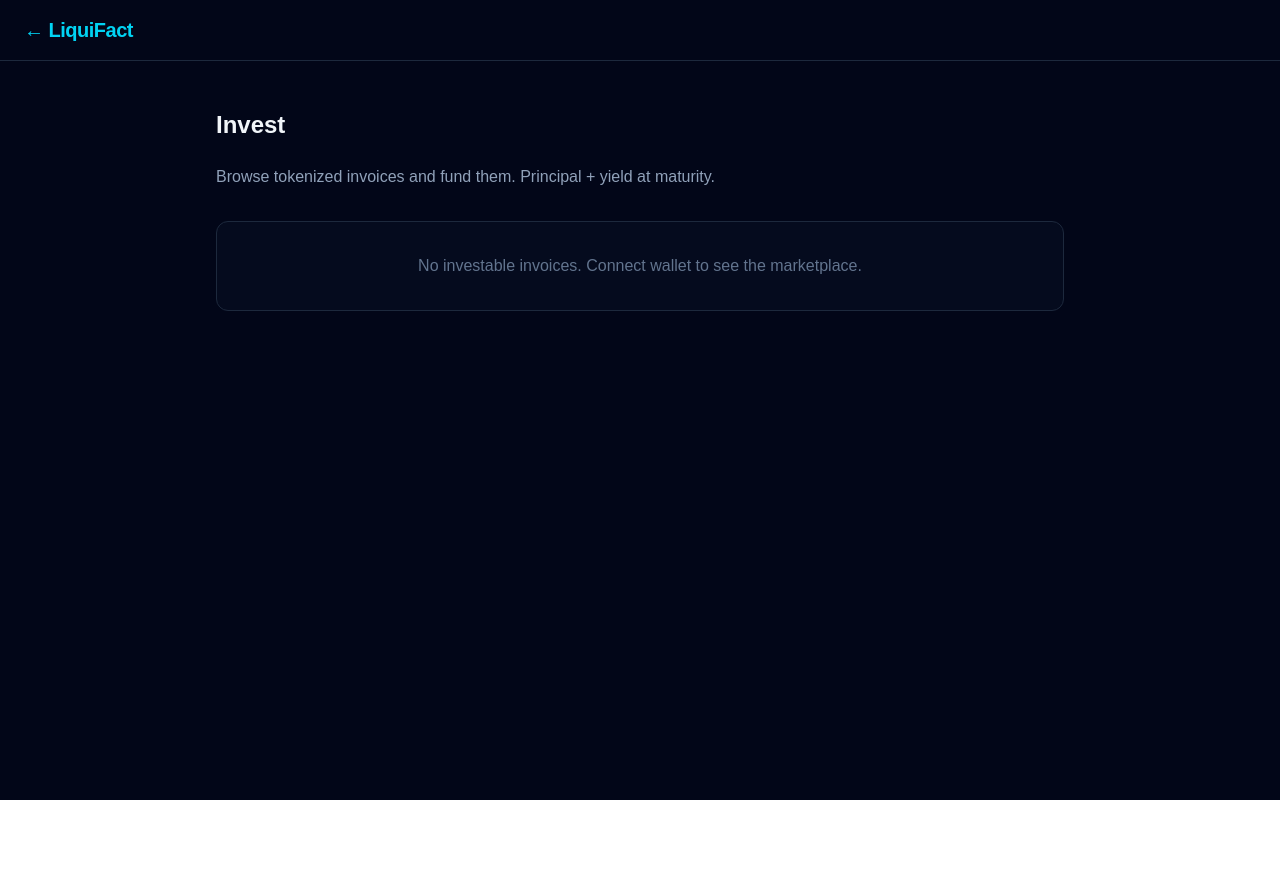
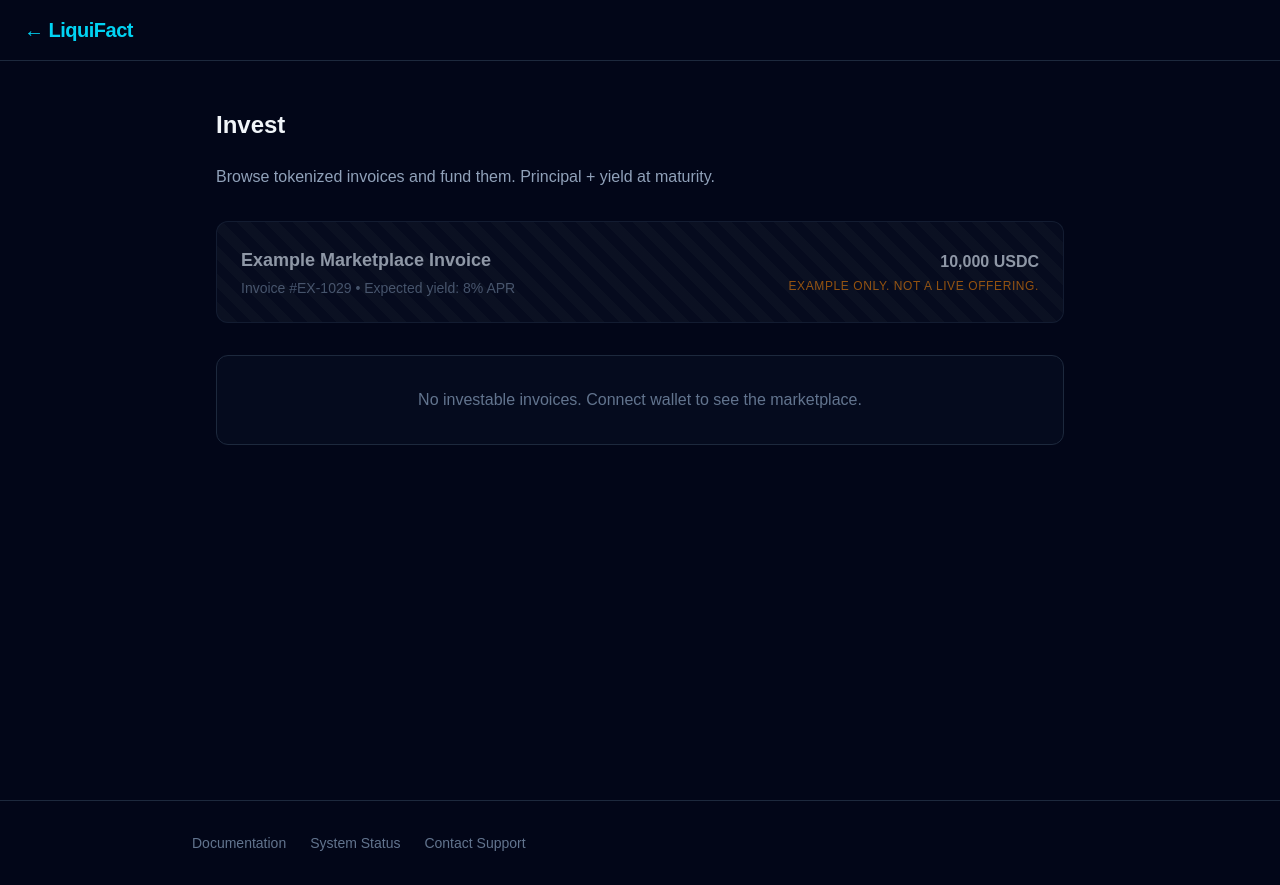
Before and after one commit to Liquifact/Liquifact-frontend, a Next.js app: page /invest in a window 1280 px wide. Before the commit the page ends 800 px from the top, so only its background shows below. Built offline with nearby package versions, Linux system fonts and the light colour scheme.

Commit message:
refactor(ux): centralize static user-facing copy for key pages
This commit resolves issues #22, #16, and #24 by creating a centralized copy object, adding a footer with trust links, and adding an example marketplace row.

```diff
--- /dev/null
+++ b/app/copy/en.js
@@ -0,0 +1,31 @@
+export const copy = {
+  home: {
+    heroTitle: "Global Invoice Liquidity Network on Stellar",
+    heroSub: "Unlock liquidity from unpaid invoices instantly. SMEs get working capital; investors earn yield. Tokenized invoices, escrow on Soroban.",
+    boxBusinessTitle: "For Businesses",
+    boxBusinessSub: "Upload invoices, get instant stablecoin liquidity.",
+    boxInvestTitle: "For Investors",
+    boxInvestSub: "Fund tokenized invoices and earn yield at maturity."
+  },
+  invest: {
+    title: "Invest",
+    subtext: "Browse tokenized invoices and fund them. Principal + yield at maturity.",
+    emptyState: "No investable invoices. Connect wallet to see the marketplace.",
+    exampleHeading: "Example Marketplace Invoice",
+    exampleDisclaimer: "EXAMPLE ONLY. NOT A LIVE OFFERING."
+  },
+  invoices: {
+    title: "Invoices",
+    subtext: "Upload and tokenize invoices. List will be wired to the API and Stellar.",
+    emptyState: "No invoices yet. Connect wallet and upload your first invoice."
+  },
+  layout: {
+    backToHome: "← LiquiFact",
+    connectWallet: "Connect Wallet"
+  },
+  footer: {
+    docs: "Documentation",
+    status: "System Status",
+    contact: "Contact Support"
+  }
+};
--- a/app/invest/page.js
+++ b/app/invest/page.js
@@ -1,18 +1,34 @@
+import { copy } from '../copy/en';
+
 export default function InvestPage() {
   return (
     <div className="min-h-screen bg-slate-950 text-slate-100">
       <header className="border-b border-slate-800 px-6 py-4">
         <a href="/" className="text-xl font-semibold tracking-tight text-cyan-400 hover:underline">
-          ← LiquiFact
+          {copy.layout.backToHome}
         </a>
       </header>
       <main className="max-w-4xl mx-auto px-6 py-12">
-        <h1 className="text-2xl font-bold mb-6">Invest</h1>
+        <h1 className="text-2xl font-bold mb-6">{copy.invest.title}</h1>
         <p className="text-slate-400 mb-8">
-          Browse tokenized invoices and fund them. Principal + yield at maturity.
+          {copy.invest.subtext}
         </p>
+
+        {/* Issue #24 Example marketplace row */}
+        <div className="mb-8 rounded-xl border border-slate-700/50 bg-slate-900/50 p-6 flex items-center justify-between opacity-70 relative overflow-hidden">
+          <div className="absolute -inset-1 bg-[repeating-linear-gradient(45deg,transparent,transparent_10px,rgba(255,255,255,0.03)_10px,rgba(255,255,255,0.03)_20px)] pointer-events-none"></div>
+          <div>
+            <h2 className="font-semibold text-lg text-slate-300">{copy.invest.exampleHeading}</h2>
+            <p className="text-sm text-slate-500 mt-1">Invoice #EX-1029 • Expected yield: 8% APR</p>
+          </div>
+          <div className="text-right">
+            <p className="font-bold text-slate-300">10,000 USDC</p>
+            <p className="text-xs text-orange-400/80 font-medium uppercase tracking-wider mt-1">{copy.invest.exampleDisclaimer}</p>
+          </div>
+        </div>
+
         <div className="rounded-xl border border-slate-800 bg-slate-900/30 p-8 text-center text-slate-500">
-          No investable invoices. Connect wallet to see the marketplace.
+          {copy.invest.emptyState}
         </div>
       </main>
     </div>
--- a/app/invoices/page.js
+++ b/app/invoices/page.js
@@ -1,18 +1,20 @@
+import { copy } from '../copy/en';
+
 export default function InvoicesPage() {
   return (
     <div className="min-h-screen bg-slate-950 text-slate-100">
       <header className="border-b border-slate-800 px-6 py-4">
         <a href="/" className="text-xl font-semibold tracking-tight text-cyan-400 hover:underline">
-          ← LiquiFact
+          {copy.layout.backToHome}
         </a>
       </header>
       <main className="max-w-4xl mx-auto px-6 py-12">
-        <h1 className="text-2xl font-bold mb-6">Invoices</h1>
+        <h1 className="text-2xl font-bold mb-6">{copy.invoices.title}</h1>
         <p className="text-slate-400 mb-8">
-          Upload and tokenize invoices. List will be wired to the API and Stellar.
+          {copy.invoices.subtext}
         </p>
         <div className="rounded-xl border border-slate-800 bg-slate-900/30 p-8 text-center text-slate-500">
-          No invoices yet. Connect wallet and upload your first invoice.
+          {copy.invoices.emptyState}
         </div>
       </main>
     </div>
--- a/app/layout.js
+++ b/app/layout.js
@@ -1,5 +1,6 @@
 import { Geist, Geist_Mono } from "next/font/google";
 import "./globals.css";
+import Footer from "../components/Footer";
 
 const geistSans = Geist({
   variable: "--font-geist-sans",
@@ -23,6 +24,7 @@ export default function RootLayout({ children }) {
         className={`${geistSans.variable} ${geistMono.variable} antialiased`}
       >
         {children}
+        <Footer />
       </body>
     </html>
   );
--- a/app/page.js
+++ b/app/page.js
@@ -1,6 +1,7 @@
 'use client';
 
 import { useState } from 'react';
+import { copy } from './copy/en';
 
 const API_URL = process.env.NEXT_PUBLIC_API_URL || 'http://localhost:3001';
 
@@ -29,16 +30,16 @@ export default function Home() {
           type="button"
           className="rounded-full bg-cyan-500/20 text-cyan-400 px-4 py-2 text-sm font-medium hover:bg-cyan-500/30 transition-colors"
         >
-          Connect Wallet
+          {copy.layout.connectWallet}
         </button>
       </header>
 
       <main className="max-w-4xl mx-auto px-6 py-16">
         <h1 className="text-4xl font-bold tracking-tight mb-4">
-          Global Invoice Liquidity Network on Stellar
+          {copy.home.heroTitle}
         </h1>
         <p className="text-slate-400 text-lg mb-12 max-w-2xl">
-          Unlock liquidity from unpaid invoices instantly. SMEs get working capital; investors earn yield. Tokenized invoices, escrow on Soroban.
+          {copy.home.heroSub}
         </p>
 
         <div className="grid gap-6 sm:grid-cols-2 mb-12">
@@ -46,15 +47,15 @@ export default function Home() {
             href="/invoices"
             className="block rounded-xl border border-slate-700 bg-slate-900/50 p-6 hover:border-cyan-500/50 transition-colors"
           >
-            <h2 className="text-lg font-semibold text-cyan-400 mb-2">For Businesses</h2>
-            <p className="text-slate-400 text-sm">Upload invoices, get instant stablecoin liquidity.</p>
+            <h2 className="text-lg font-semibold text-cyan-400 mb-2">{copy.home.boxBusinessTitle}</h2>
+            <p className="text-slate-400 text-sm">{copy.home.boxBusinessSub}</p>
           </a>
           <a
             href="/invest"
             className="block rounded-xl border border-slate-700 bg-slate-900/50 p-6 hover:border-cyan-500/50 transition-colors"
           >
-            <h2 className="text-lg font-semibold text-cyan-400 mb-2">For Investors</h2>
-            <p className="text-slate-400 text-sm">Fund tokenized invoices and earn yield at maturity.</p>
+            <h2 className="text-lg font-semibold text-cyan-400 mb-2">{copy.home.boxInvestTitle}</h2>
+            <p className="text-slate-400 text-sm">{copy.home.boxInvestSub}</p>
           </a>
         </div>
 
--- /dev/null
+++ b/components/Footer.jsx
@@ -0,0 +1,20 @@
+import { copy } from '../app/copy/en';
+
+export default function Footer() {
+  return (
+    <footer className="border-t border-slate-800 bg-slate-950 px-6 py-8">
+      <div className="max-w-4xl mx-auto flex flex-wrap items-center gap-6 text-sm text-slate-500">
+        {/* TODO: Add actual links when ready */}
+        <a href="#" className="hover:text-cyan-400 transition-colors">
+          {copy.footer.docs}
+        </a>
+        <a href="#" className="hover:text-cyan-400 transition-colors">
+          {copy.footer.status}
+        </a>
+        <a href="#" className="hover:text-cyan-400 transition-colors">
+          {copy.footer.contact}
+        </a>
+      </div>
+    </footer>
+  );
+}
```
